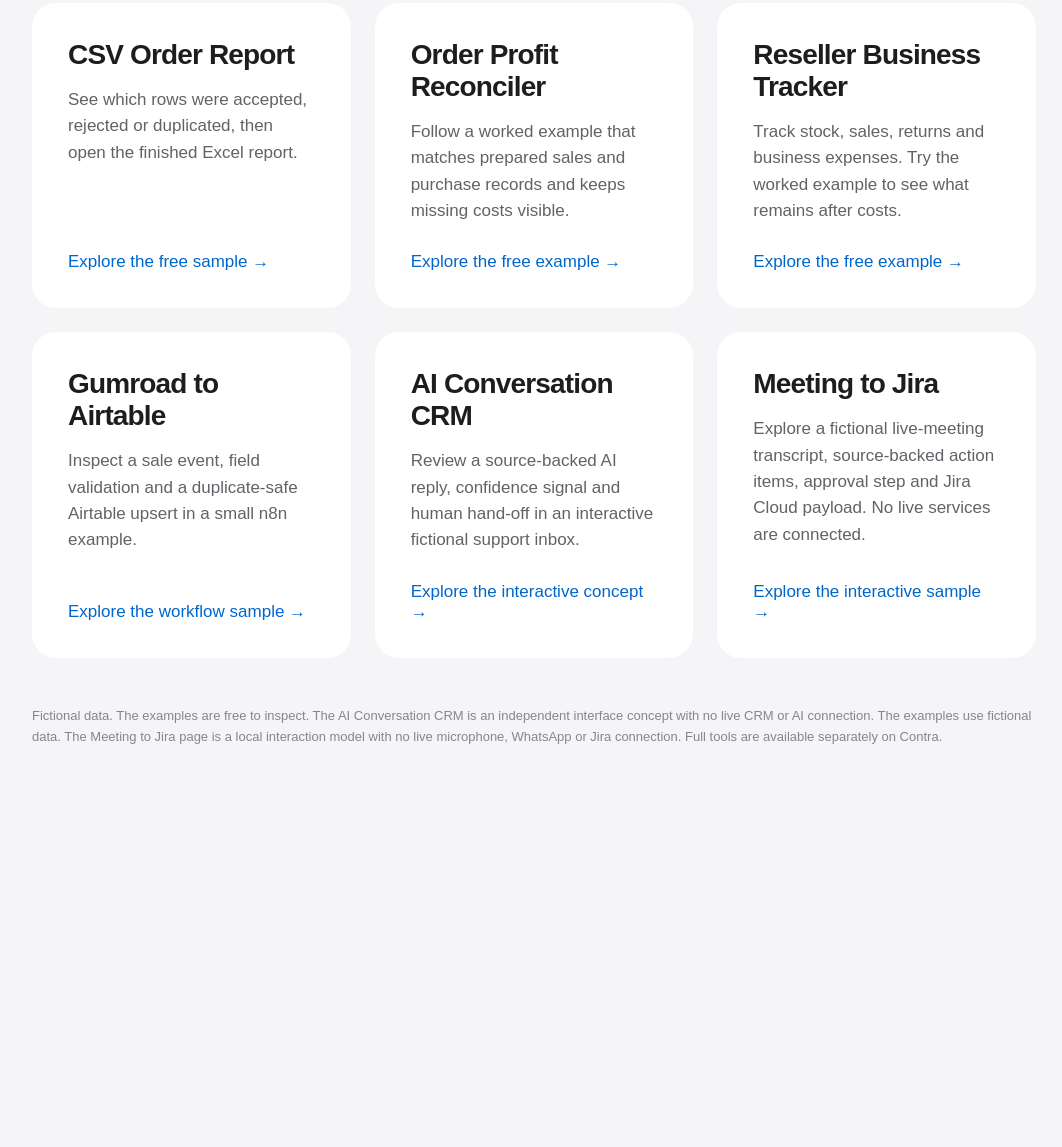
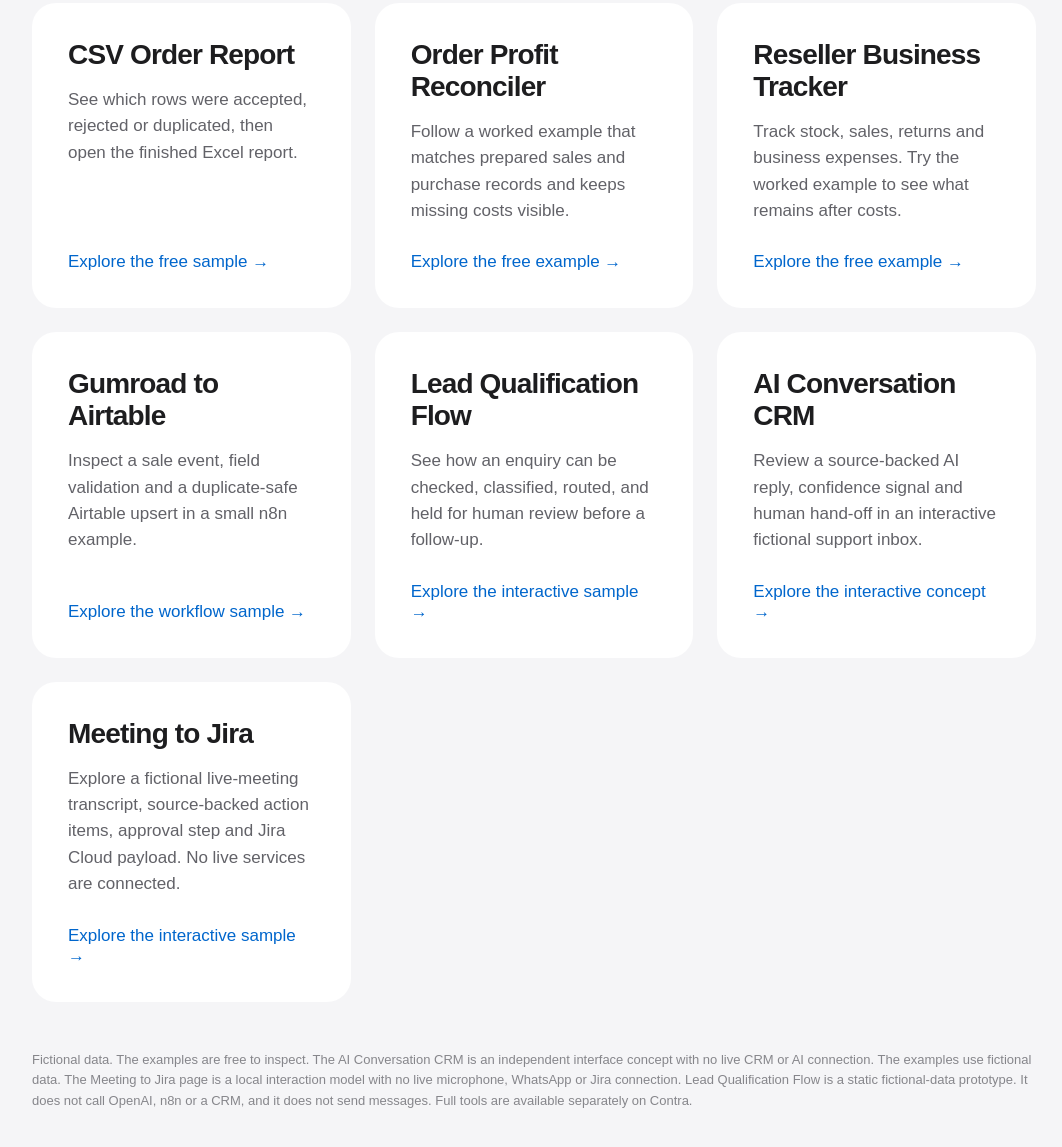
Before and after one commit to pelmeskaaaa/order-tools, a plain HTML site: page index.html in a window 1280 px wide. Shown: the part 389-1536 px from the top of the page, without its empty margins (106-1168 px from the left). Before the commit the page ends 1228 px from the top, so only its background shows below. Drawn offline with Linux system fonts and the light colour scheme.

Commit message:
Add lead qualification portfolio sample

```diff
--- a/index.html
+++ b/index.html
@@ -3,7 +3,7 @@
 <head>
   <meta charset="utf-8">
   <meta name="viewport" content="width=device-width,initial-scale=1">
-  <meta name="description" content="Free, downloadable examples of order reporting, profit reconciliation, resale tracking and workflow automation by Oleh Boiko.">
+  <meta name="description" content="Free, downloadable examples of data handling, lead qualification and workflow automation by Oleh Boiko.">
   <title>Automation examples · Oleh Boiko</title>
   <style>
     *{box-sizing:border-box}body{margin:0;color:#1d1d1f;background:#f5f5f7;font-family:Arial,Helvetica,sans-serif;-webkit-font-smoothing:antialiased}main{max-width:1060px;margin:auto;padding:92px 28px}header{max-width:700px;margin-bottom:48px}.eyebrow{font-size:13px;color:#65656b;font-weight:600;margin-bottom:20px}h1{font-size:clamp(40px,7vw,66px);letter-spacing:-.045em;line-height:1.04;margin:0 0 24px}p{color:#626268;font-size:18px;line-height:1.55;margin:0}.grid{display:grid;grid-template-columns:repeat(auto-fit,minmax(240px,1fr));gap:24px}.card{background:white;border-radius:24px;padding:36px;display:flex;flex-direction:column;align-items:flex-start}.card h2{font-size:28px;letter-spacing:-.03em;margin:0 0 16px}.card p{font-size:17px;margin-bottom:28px}.card a{color:#0066cc;text-decoration:none;font-size:17px;margin-top:auto}.card a:hover{text-decoration:underline}footer{font-size:13px;color:#86868b;margin-top:48px;line-height:1.6}@media(max-width:660px){main{padding:64px 22px}.grid{grid-template-columns:1fr}.card{padding:28px}}
@@ -16,9 +16,10 @@
     <article class="card"><h2>Order Profit Reconciler</h2><p>Follow a worked example that matches prepared sales and purchase records and keeps missing costs visible.</p><a href="order-profit/">Explore the free example &rarr;</a></article>
     <article class="card"><h2>Reseller Business Tracker</h2><p>Track stock, sales, returns and business expenses. Try the worked example to see what remains after costs.</p><a href="reseller-business-tracker/">Explore the free example &rarr;</a></article>
     <article class="card"><h2>Gumroad to Airtable</h2><p>Inspect a sale event, field validation and a duplicate-safe Airtable upsert in a small n8n example.</p><a href="gumroad-airtable/">Explore the workflow sample &rarr;</a></article>
+    <article class="card"><h2>Lead Qualification Flow</h2><p>See how an enquiry can be checked, classified, routed, and held for human review before a follow-up.</p><a href="lead-qualification/">Explore the interactive sample &rarr;</a></article>
     <article class="card"><h2>AI Conversation CRM</h2><p>Review a source-backed AI reply, confidence signal and human hand-off in an interactive fictional support inbox.</p><a href="ai-conversation-crm/">Explore the interactive concept &rarr;</a></article>
     <article class="card"><h2>Meeting to Jira</h2><p>Explore a fictional live-meeting transcript, source-backed action items, approval step and Jira Cloud payload. No live services are connected.</p><a href="jira-meeting-assistant/">Explore the interactive sample &rarr;</a></article>
   </section>
-  <footer>Fictional data. The examples are free to inspect. The AI Conversation CRM is an independent interface concept with no live CRM or AI connection. The examples use fictional data. The Meeting to Jira page is a local interaction model with no live microphone, WhatsApp or Jira connection. Full tools are available separately on Contra.</footer>
+  <footer>Fictional data. The examples are free to inspect. The AI Conversation CRM is an independent interface concept with no live CRM or AI connection. The examples use fictional data. The Meeting to Jira page is a local interaction model with no live microphone, WhatsApp or Jira connection. Lead Qualification Flow is a static fictional-data prototype. It does not call OpenAI, n8n or a CRM, and it does not send messages. Full tools are available separately on Contra.</footer>
 </main></body>
 </html>
```
